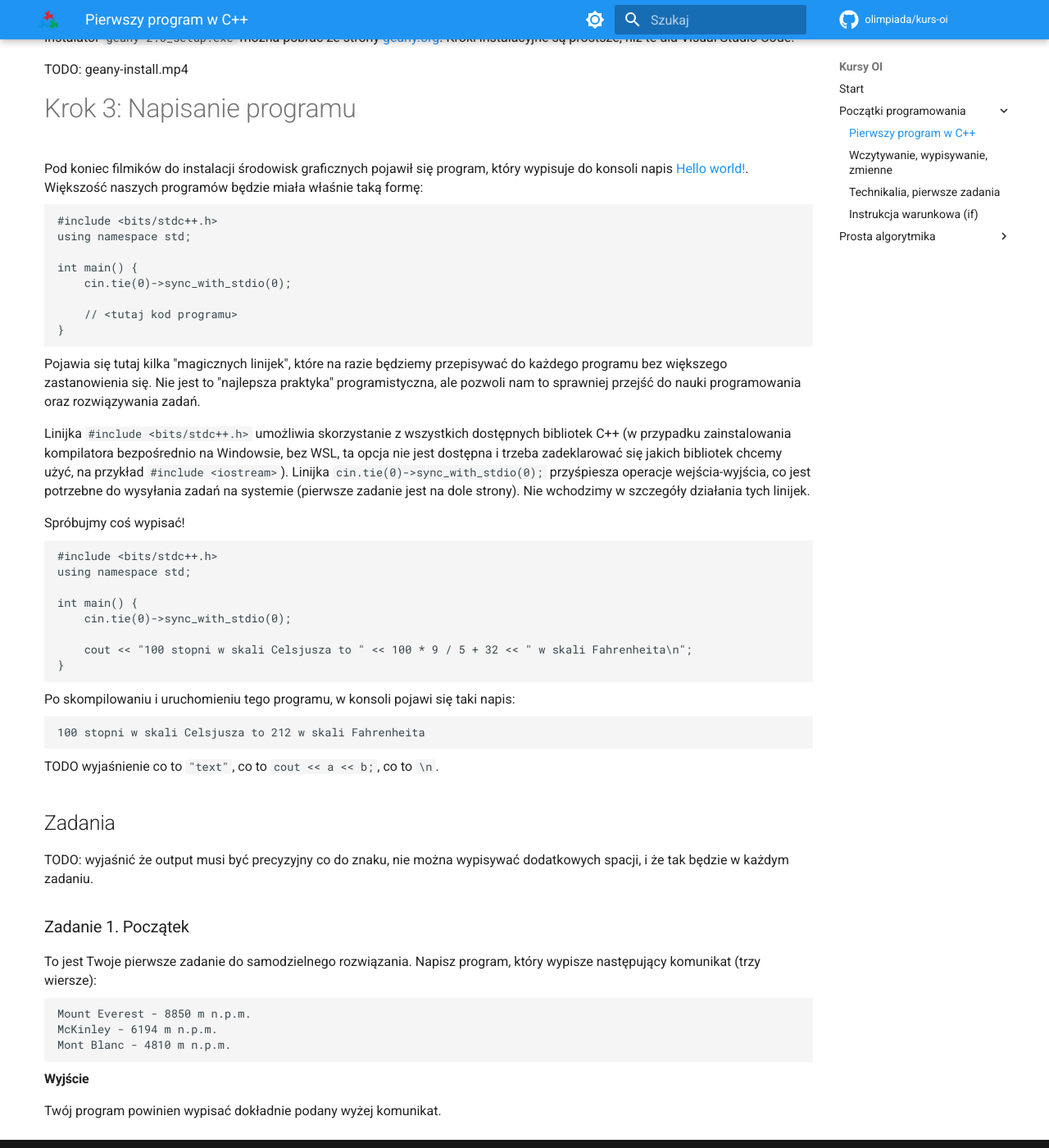
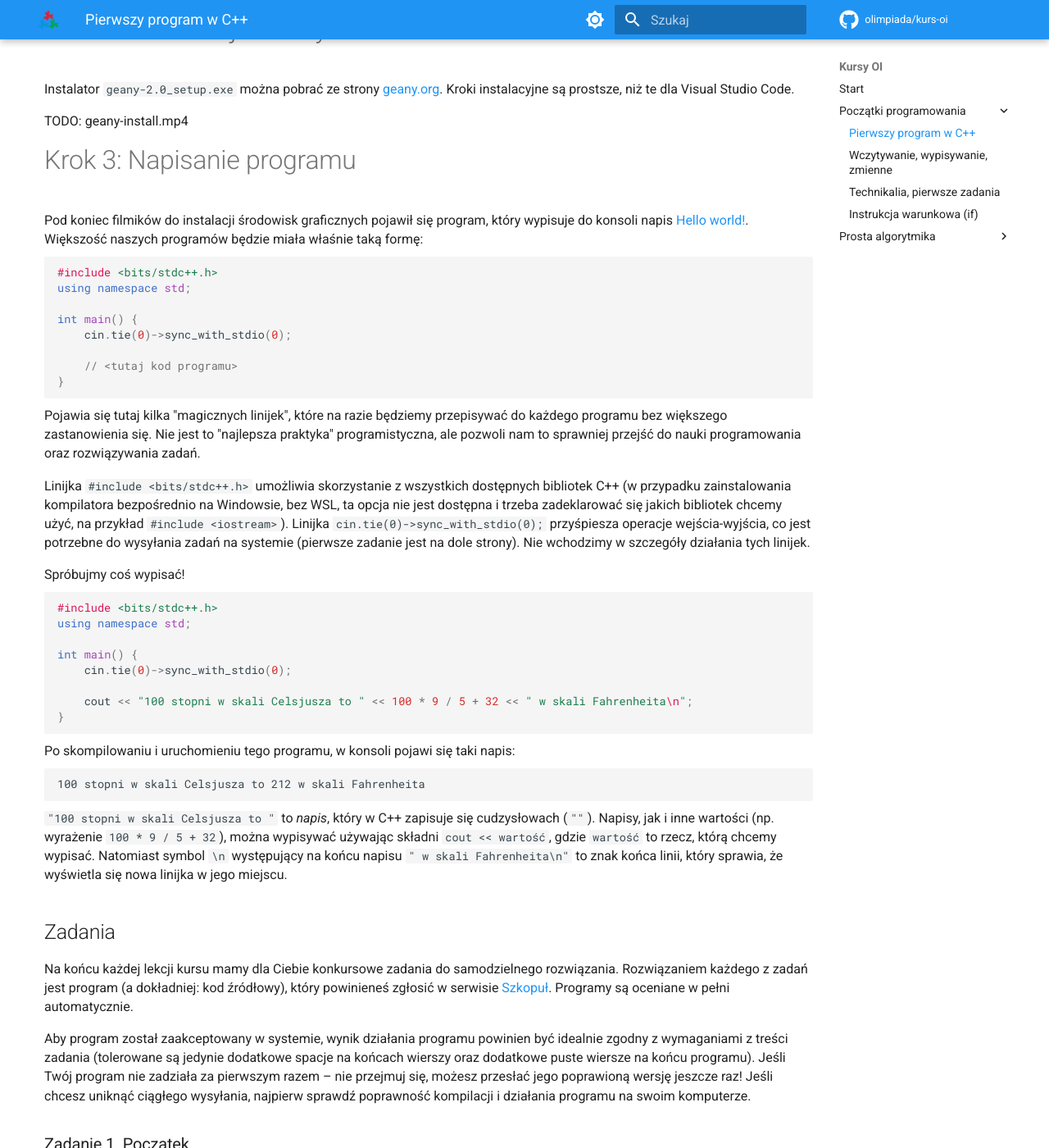
Before and after one commit to olimpiada/kurs-oi, an MkDocs documentation site: the page built from docs/Oficjalny-kurs-OI/A-podstawy-programowania/A1-pierwszy-program.md, in a window 1280 px wide and 1400 px high, scrolled down 1370 px. Shown: the whole window at 82% size. Built offline with MkDocs 1.6.1 and Material for MkDocs 9.7.7, drawn with Linux system fonts in a browser that asks for light colours; comment, search, counter and statistics services are not loaded; some of the changed text lies outside the part shown.

Commit message:
A1: mostly formatting

````diff
--- a/docs/Oficjalny-kurs-OI/A-podstawy-programowania/A1-pierwszy-program.md
+++ b/docs/Oficjalny-kurs-OI/A-podstawy-programowania/A1-pierwszy-program.md
@@ -66,16 +66,16 @@ TODO: vscode-install.mp4
 
 # Krok 2b: Instalacja Geany
 
-Instalator `geany-2.0_setup.exe` można pobrać ze strony [geany.org](https://www.geany.org/download/releases/){:target="\_blank"}.
+Instalator `geany-2.0_setup.exe` można pobrać ze strony [geany.org](https://www.geany.org/download/releases/).
 Kroki instalacyjne są prostsze, niż te dla Visual Studio Code.
 
 TODO: geany-install.mp4
 
 # Krok 3: Napisanie programu
 
-Pod koniec filmików do instalacji środowisk graficznych pojawił się program, który wypisuje do konsoli napis [Hello world!](https://pl.wikipedia.org/wiki/Hello_world){:target="\_blank"}.
+Pod koniec filmików do instalacji środowisk graficznych pojawił się program, który wypisuje do konsoli napis [Hello world!](https://pl.wikipedia.org/wiki/Hello_world).
 Większość naszych programów będzie miała właśnie taką formę:
-```
+```cpp
 #include <bits/stdc++.h>
 using namespace std;
 
@@ -94,7 +94,7 @@ Linijka `cin.tie(0)->sync_with_stdio(0);` przyśpiesza operacje wejścia-wyjści
 Nie wchodzimy w szczegóły działania tych linijek.
 
 Spróbujmy coś wypisać!
-```
+```cpp
 #include <bits/stdc++.h>
 using namespace std;
 
@@ -109,11 +109,18 @@ Po skompilowaniu i uruchomieniu tego programu, w konsoli pojawi się taki napis:
 100 stopni w skali Celsjusza to 212 w skali Fahrenheita
 ```
 
-TODO wyjaśnienie co to `"text"`, co to `cout << a << b;`, co to `\n`.
+`"100 stopni w skali Celsjusza to "` to _napis_, który w C++ zapisuje się cudzysłowach (`""`).
+Napisy, jak i inne wartości (np. wyrażenie `100 * 9 / 5 + 32`), można wypisywać używając składni `cout << wartość`, gdzie `wartość` to rzecz, którą chcemy wypisać.
+Natomiast symbol `\n` występujący na końcu napisu `" w skali Fahrenheita\n"` to znak końca linii, który sprawia, że wyświetla się nowa linijka w jego miejscu.
 
 ## Zadania
 
-TODO: wyjaśnić że output musi być precyzyjny co do znaku, nie można wypisywać dodatkowych spacji, i że tak będzie w każdym zadaniu.
+Na końcu każdej lekcji kursu mamy dla Ciebie konkursowe zadania do samodzielnego rozwiązania.
+Rozwiązaniem każdego z zadań jest program (a dokładniej: kod źródłowy), który powinieneś zgłosić w serwisie [Szkopuł](https://szkopul.edu.pl/).
+Programy są oceniane w pełni automatycznie.
+
+Aby program został zaakceptowany w systemie, wynik działania programu powinien być idealnie zgodny z wymaganiami z treści zadania (tolerowane są jedynie dodatkowe spacje na końcach wierszy oraz dodatkowe puste wiersze na końcu programu).
+Jeśli Twój program nie zadziała za pierwszym razem – nie przejmuj się, możesz przesłać jego poprawioną wersję jeszcze raz! Jeśli chcesz uniknąć ciągłego wysyłania, najpierw sprawdź poprawność kompilacji i działania programu na swoim komputerze.
 
 ### Zadanie 1. Początek
 
@@ -129,3 +136,5 @@ Mont Blanc - 4810 m n.p.m.
 #### Wyjście
 
 Twój program powinien wypisać dokładnie podany wyżej komunikat.
+
+[Sprawdź kod na Szkopule :fontawesome-solid-paper-plane:](https://szkopul.edu.pl/problemset/problem/mWDzXfWzEKAg_GshwIYWdbGG/site/?key=statement){ .md-button .md-button--primary }
````
Also changed, not shown: other parts of docs/Oficjalny-kurs-OI/A-podstawy-programowania/A1-pierwszy-program.md (+6 -6 lines).
